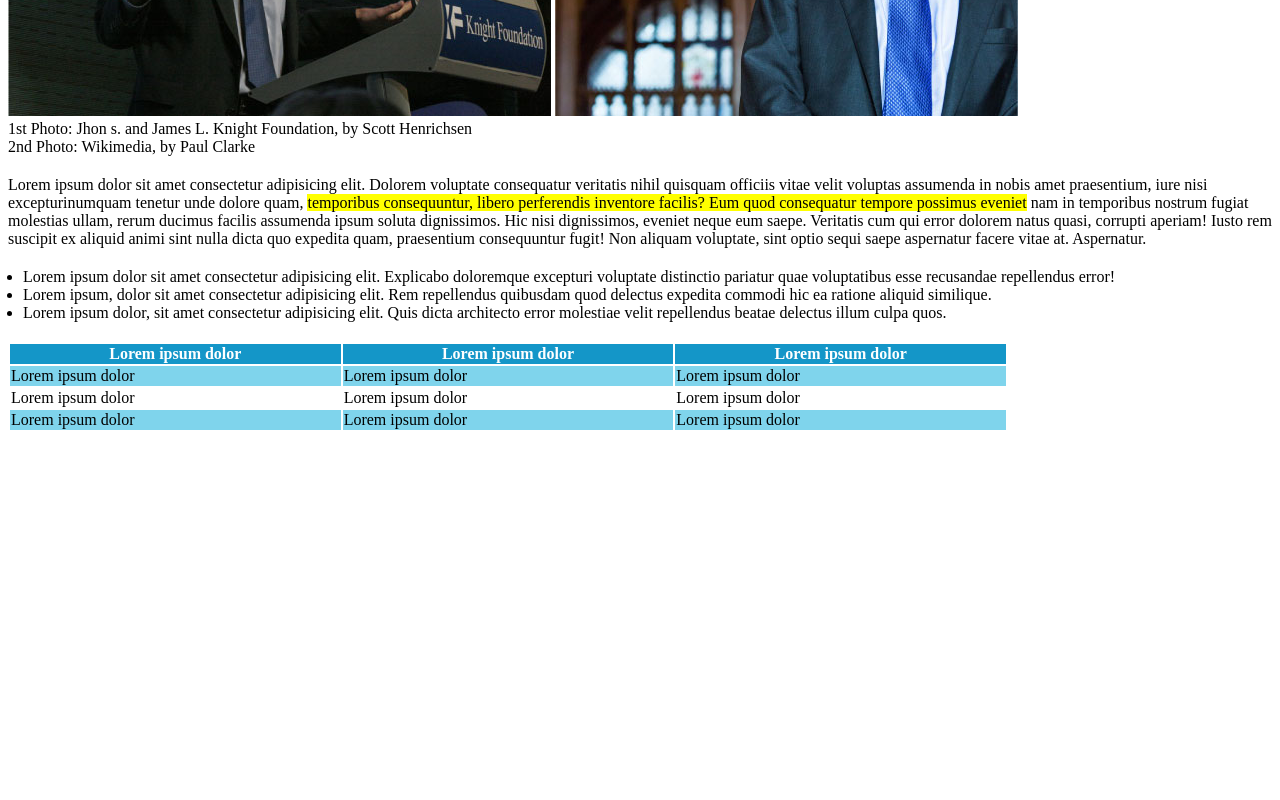
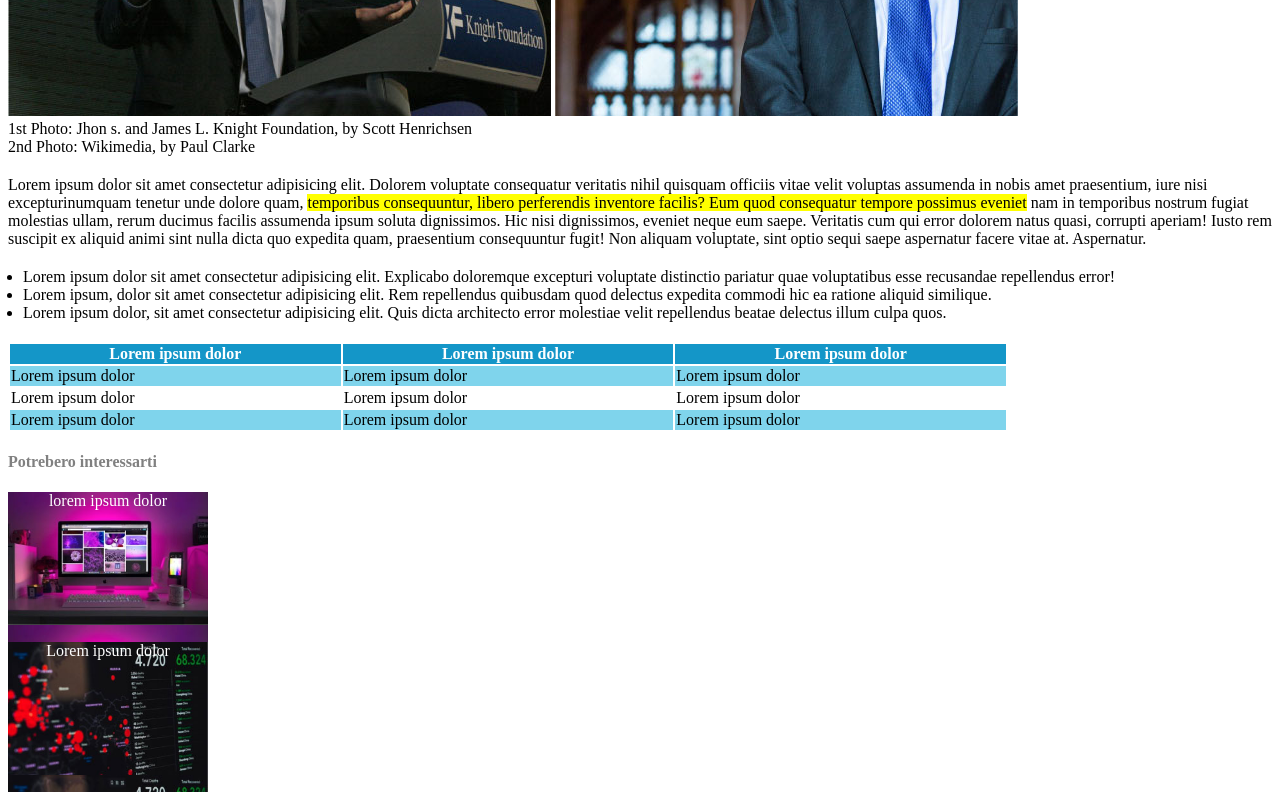
Before and after one commit to FadiAlashqar/html-css-booleaner, a plain HTML site: page index.html in a window 1280 px wide. Shown: the part 511-1311 px from the top of the page. Before the commit the page ends 951 px from the top, so only its background shows below. Drawn offline with Linux system fonts and the light colour scheme.

Commit message:
[UPD] Fifth stage

```diff
--- a/CSS/style.css
+++ b/CSS/style.css
@@ -43,3 +43,27 @@ table{
     width: 1000px;
 
 }
+h4{
+    color: grey;
+}
+.card1{
+    background-image: url(../img/monitor.jpg);
+    height: 150px;
+    display: inline-block;
+    width: 200px;
+    background-size: contain;
+    color: white;
+    text-align: center;
+
+}
+.card2{
+    background-image: url(../img/graph.jpg);
+    height: 150px;
+    display: inline-block;
+    width: 200px;
+    background-size: contain;
+    color: white;
+    text-align: center;
+
+
+}
--- a/index.html
+++ b/index.html
@@ -30,6 +30,7 @@
                 <p>
                     Lorem ipsum dolor sit amet consectetur adipisicing elit. Dolorem voluptate consequatur veritatis nihil quisquam officiis vitae velit voluptas assumenda in nobis amet praesentium, iure nisi excepturinumquam tenetur unde dolore quam, <span class="evidenziatore">temporibus consequuntur, libero perferendis inventore facilis? Eum quod consequatur tempore possimus eveniet</span> nam in temporibus nostrum fugiat molestias ullam, rerum ducimus facilis assumenda ipsum soluta dignissimos. Hic nisi dignissimos, eveniet neque eum saepe. Veritatis cum qui error dolorem natus quasi, corrupti aperiam! Iusto rem suscipit ex aliquid animi sint nulla dicta quo expedita quam, praesentium consequuntur fugit! Non aliquam voluptate, sint optio sequi saepe aspernatur facere vitae at. Aspernatur.
                 </p>
+         </main>
 <div>
         <ul>
             <li>Lorem ipsum dolor sit amet consectetur adipisicing elit. Explicabo doloremque excepturi voluptate distinctio pariatur quae voluptatibus esse recusandae repellendus error!</li>
@@ -67,6 +68,10 @@
             </tfoot>
         </table>
 </div>
-</main>
+<h4>
+    Potrebero interessarti
+</h4>
+<div class="card1">lorem ipsum dolor</div>
+<br><div class="card2">Lorem ipsum dolor</div>
 </body>
 </html>
```
Also changed, not shown: img/graph.jpg (added), img/monitor.jpg (added).
